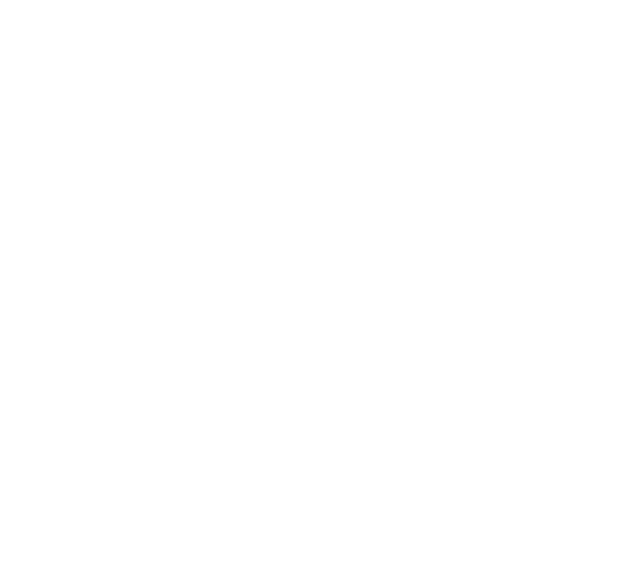
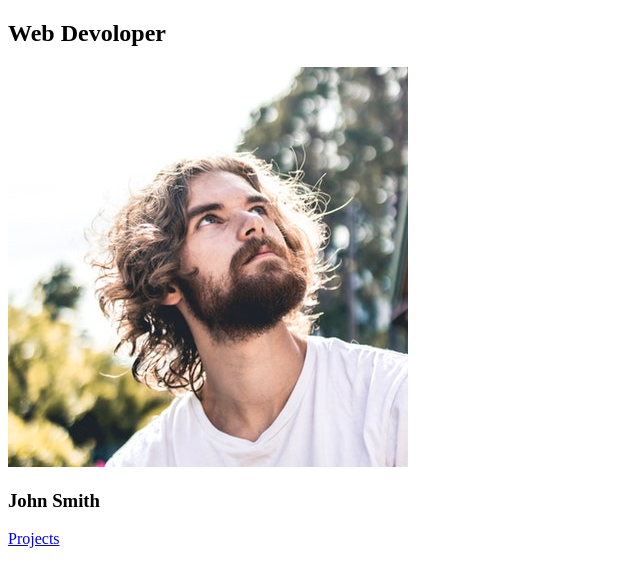
Before and after one commit to elzonprod/Porfolio-Website, a plain HTML site: page index.html in a window 1280 px wide. Shown: the whole page, without its empty margins (0-640 px from the left). Drawn offline with Linux system fonts and the light colour scheme.

Commit message:
create section-1

```diff
--- a/index.html
+++ b/index.html
@@ -14,9 +14,18 @@
 
 <body>
 
+    <div class="container">
+        <section class="section-1">
+            <h1 class="section-1-heading">
+                Web Devoloper
+            </h1>
+            <img src="images/john-smith.jpg" alt="John Smith" class="person-img">
+            <h3 class="person-name">John Smith</h3>
+            <a href="#" class="section-1-btn">Projects</a>
+        </section>
+    </div>
 
 </body>
-
 <script src="script.js"></script>
 
 </html>
```
